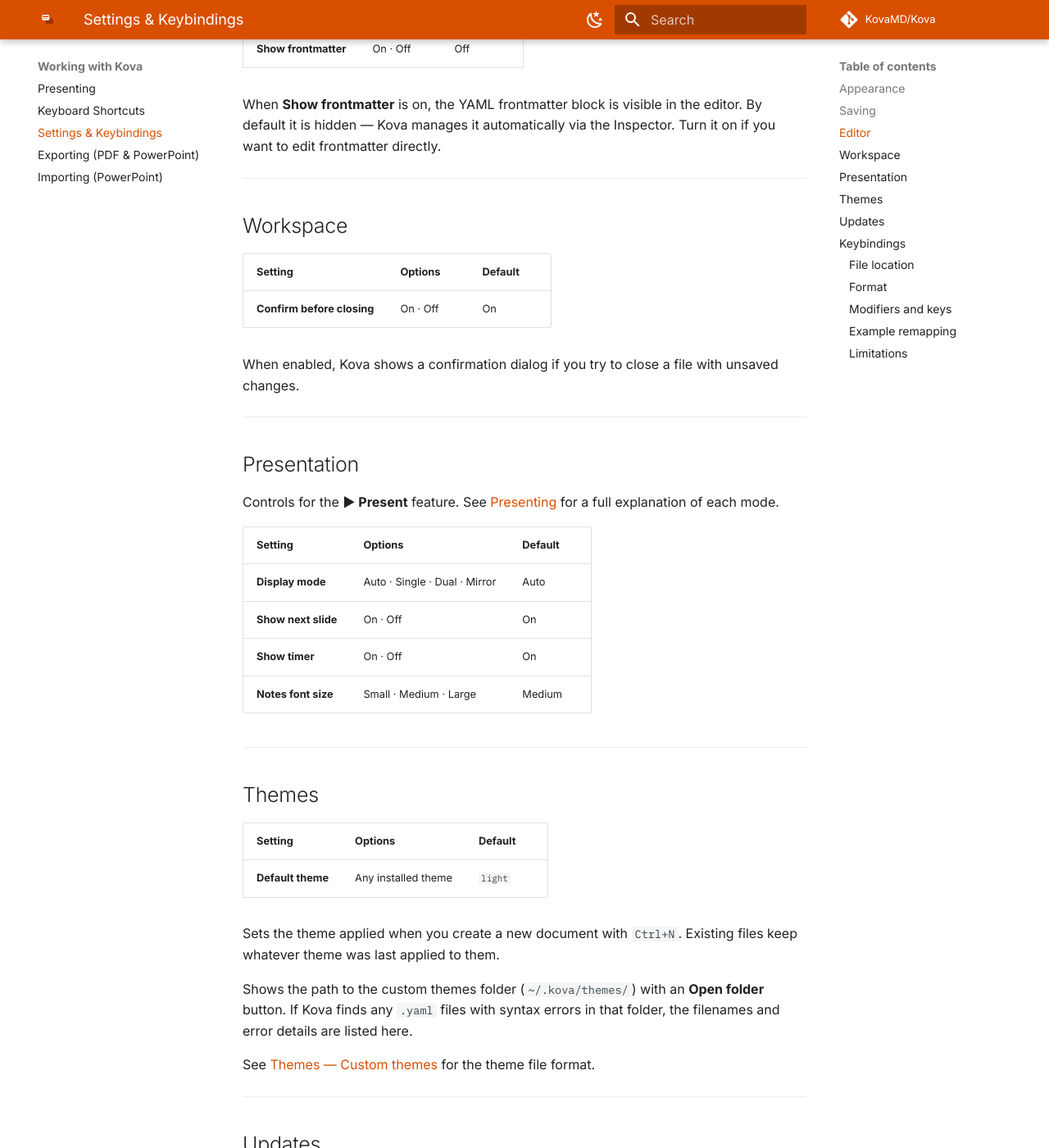
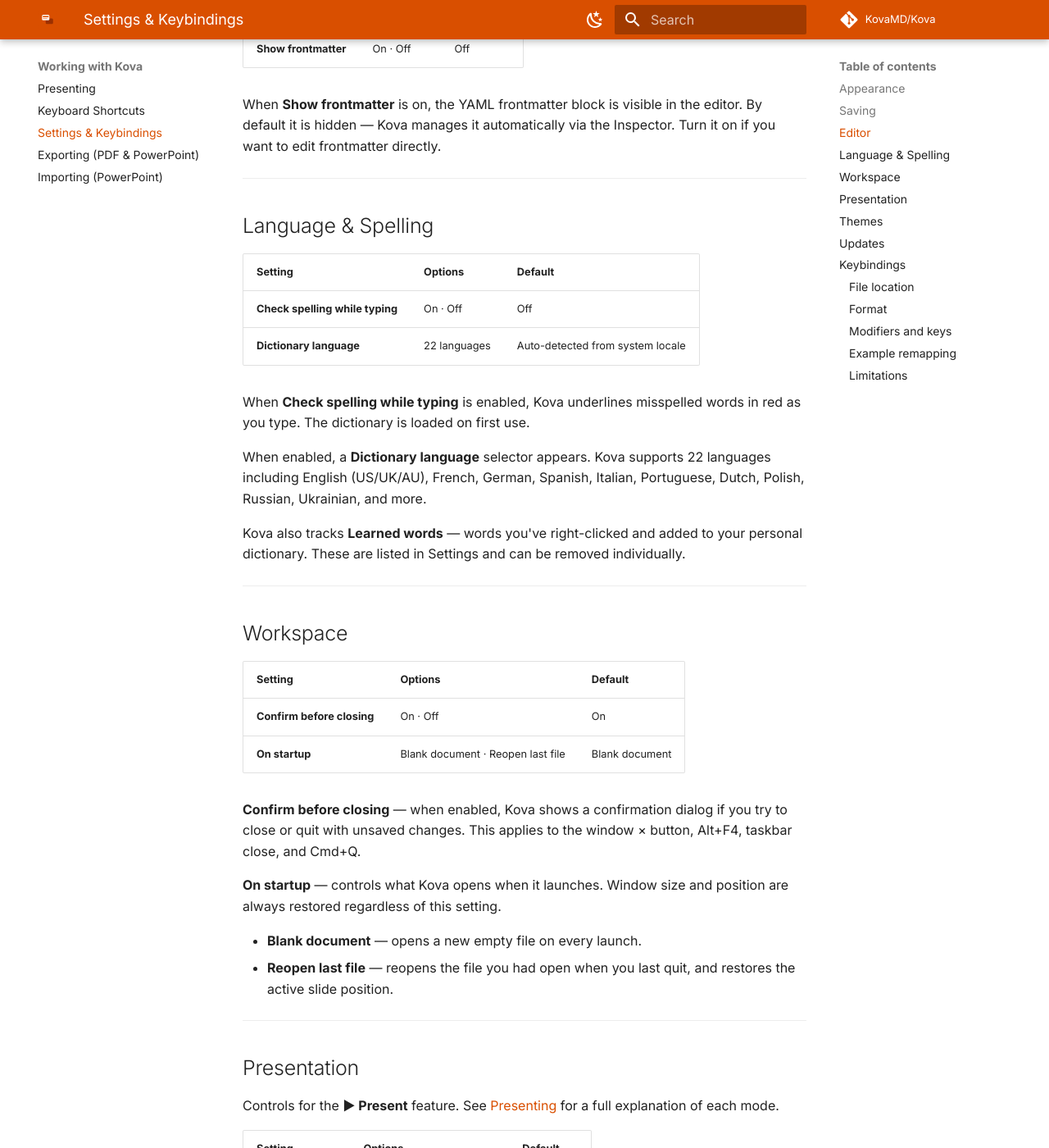
Before and after one commit to KovaMD/Web, an MkDocs documentation site: the page built from docs/docs/settings-and-keybindings.md, in a window 1280 px wide and 1400 px high, scrolled down 988 px. Shown: the whole window at 82% size. Built offline with MkDocs 1.6.1 and Material for MkDocs 9.7.7, drawn with Linux system fonts in a browser that asks for light colours; comment, search, counter and statistics services are not loaded.

Commit message:
Document v0.5.0 features: spellcheck, startup behaviour, file drag-and-drop, clipboard image paste, overflow badge, and font warning
Co-Authored-By: Claude Sonnet 4.6 <noreply@anthropic.com>

```diff
--- a/docs/docs/settings-and-keybindings.md
+++ b/docs/docs/settings-and-keybindings.md
@@ -34,13 +34,34 @@ When **Show frontmatter** is on, the YAML frontmatter block is visible in the ed
 
 ---
 
+## Language & Spelling
+
+| Setting | Options | Default |
+|---------|---------|---------|
+| **Check spelling while typing** | On · Off | Off |
+| **Dictionary language** | 22 languages | Auto-detected from system locale |
+
+When **Check spelling while typing** is enabled, Kova underlines misspelled words in red as you type. The dictionary is loaded on first use.
+
+When enabled, a **Dictionary language** selector appears. Kova supports 22 languages including English (US/UK/AU), French, German, Spanish, Italian, Portuguese, Dutch, Polish, Russian, Ukrainian, and more.
+
+Kova also tracks **Learned words** — words you've right-clicked and added to your personal dictionary. These are listed in Settings and can be removed individually.
+
+---
+
 ## Workspace
 
 | Setting | Options | Default |
 |---------|---------|---------|
 | **Confirm before closing** | On · Off | On |
+| **On startup** | Blank document · Reopen last file | Blank document |
 
-When enabled, Kova shows a confirmation dialog if you try to close a file with unsaved changes.
+**Confirm before closing** — when enabled, Kova shows a confirmation dialog if you try to close or quit with unsaved changes. This applies to the window × button, Alt+F4, taskbar close, and Cmd+Q.
+
+**On startup** — controls what Kova opens when it launches. Window size and position are always restored regardless of this setting.
+
+- **Blank document** — opens a new empty file on every launch.
+- **Reopen last file** — reopens the file you had open when you last quit, and restores the active slide position.
 
 ---
 
```
Also changed, not shown: docs/docs/getting-started.md (+7 -3 lines), docs/docs/keyboard-shortcuts.md (+1 -1 lines), docs/docs/layouts.md (+3 -0 lines), docs/docs/themes.md (+3 -0 lines).
